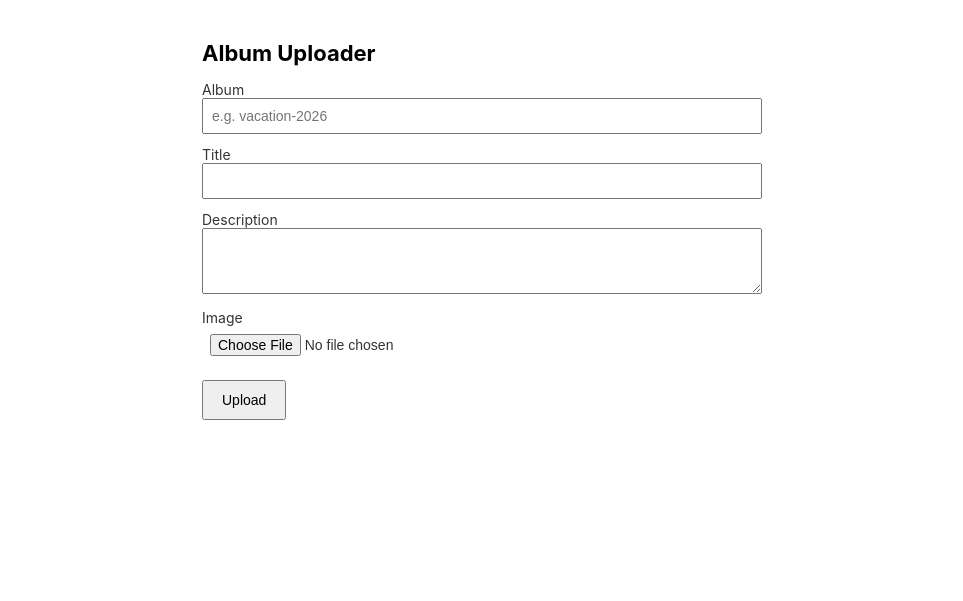
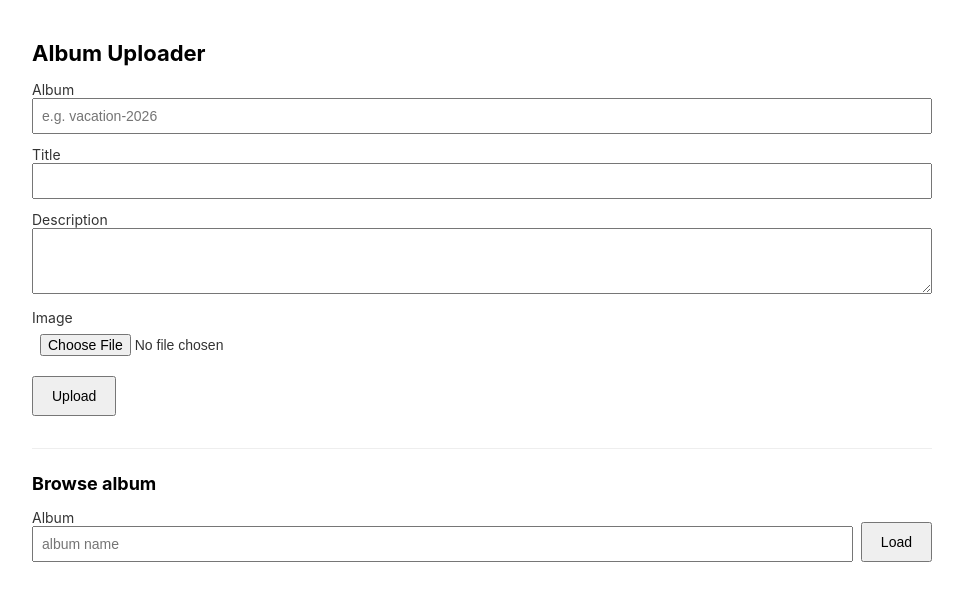
Before and after one commit to ajmal-regobs/albumuploader, a Flask app: page / in a window 1280 px wide. Shown: the top 601 px of the page, without its empty margins (158-1121 px from the left). Run offline with Flask 3, Linux system fonts and the light colour scheme.

Commit message:
complete3

```diff
--- a/app.py
+++ b/app.py
@@ -81,7 +81,14 @@ def list_album(album):
         KeyConditionExpression="album = :a",
         ExpressionAttributeValues={":a": album},
     )
-    return jsonify(resp.get("Items", []))
+    items = resp.get("Items", [])
+    for item in items:
+        item["url"] = s3.generate_presigned_url(
+            "get_object",
+            Params={"Bucket": item["s3_bucket"], "Key": item["s3_key"]},
+            ExpiresIn=3600,
+        )
+    return jsonify(items)
 
 
 if __name__ == "__main__":
--- a/templates/index.html
+++ b/templates/index.html
@@ -4,19 +4,30 @@
   <meta charset="utf-8">
   <title>Album Uploader</title>
   <style>
-    body { font-family: -apple-system, sans-serif; max-width: 560px; margin: 40px auto; padding: 0 16px; }
+    body { font-family: -apple-system, sans-serif; max-width: 900px; margin: 40px auto; padding: 0 16px; }
     h1 { font-size: 22px; }
+    h2 { font-size: 18px; margin-top: 32px; border-top: 1px solid #eee; padding-top: 24px; }
     label { display: block; margin-top: 12px; font-size: 14px; color: #333; }
     input, textarea { width: 100%; padding: 8px; font-size: 14px; box-sizing: border-box; }
-    button { margin-top: 16px; padding: 10px 18px; font-size: 14px; cursor: pointer; }
+    button { margin-top: 12px; padding: 10px 18px; font-size: 14px; cursor: pointer; }
     #status { margin-top: 16px; font-size: 14px; white-space: pre-wrap; }
     .ok { color: #0a7d2a; }
     .err { color: #b00020; }
+    .row { display: flex; gap: 8px; align-items: flex-end; }
+    .row input { flex: 1; }
+    .grid { display: grid; grid-template-columns: repeat(auto-fill, minmax(180px, 1fr)); gap: 12px; margin-top: 16px; }
+    .card { border: 1px solid #e5e5e5; border-radius: 6px; overflow: hidden; background: #fafafa; }
+    .card img { width: 100%; height: 180px; object-fit: cover; display: block; background: #eee; }
+    .card .meta { padding: 8px; font-size: 12px; }
+    .card .meta .t { font-weight: 600; }
+    .card .meta .d { color: #666; margin-top: 2px; }
+    .empty { color: #666; font-size: 14px; margin-top: 12px; }
   </style>
 </head>
 <body>
   <h1>Album Uploader</h1>
-  <form id="f">
+
+  <form id="upload-form">
     <label>Album
       <input name="album" required placeholder="e.g. vacation-2026">
     </label>
@@ -33,26 +44,71 @@
   </form>
   <div id="status"></div>
 
+  <h2>Browse album</h2>
+  <form id="browse-form" class="row">
+    <label style="flex:1; margin:0">Album
+      <input id="browse-album" required placeholder="album name">
+    </label>
+    <button type="submit">Load</button>
+  </form>
+  <div id="gallery" class="grid"></div>
+
   <script>
-    const form = document.getElementById('f');
-    const status = document.getElementById('status');
-    form.addEventListener('submit', async (e) => {
+    const statusEl = document.getElementById('status');
+    const gallery = document.getElementById('gallery');
+
+    document.getElementById('upload-form').addEventListener('submit', async (e) => {
       e.preventDefault();
-      status.className = '';
-      status.textContent = 'Uploading...';
-      const data = new FormData(form);
+      statusEl.className = '';
+      statusEl.textContent = 'Uploading...';
+      const form = e.target;
       try {
-        const r = await fetch('/upload', { method: 'POST', body: data });
+        const r = await fetch('/upload', { method: 'POST', body: new FormData(form) });
         const j = await r.json();
         if (!r.ok) throw new Error(j.error || 'upload failed');
-        status.className = 'ok';
-        status.textContent = 'Queued: ' + JSON.stringify(j, null, 2);
+        statusEl.className = 'ok';
+        statusEl.textContent = 'Uploaded: ' + j.s3_key;
+        const album = form.album.value;
         form.reset();
+        document.getElementById('browse-album').value = album;
+        loadAlbum(album);
       } catch (err) {
-        status.className = 'err';
-        status.textContent = 'Error: ' + err.message;
+        statusEl.className = 'err';
+        statusEl.textContent = 'Error: ' + err.message;
       }
     });
+
+    document.getElementById('browse-form').addEventListener('submit', (e) => {
+      e.preventDefault();
+      loadAlbum(document.getElementById('browse-album').value.trim());
+    });
+
+    async function loadAlbum(album) {
+      if (!album) return;
+      gallery.innerHTML = '<div class="empty">Loading...</div>';
+      try {
+        const r = await fetch('/albums/' + encodeURIComponent(album));
+        const items = await r.json();
+        if (!Array.isArray(items) || items.length === 0) {
+          gallery.innerHTML = '<div class="empty">No images in "' + album + '".</div>';
+          return;
+        }
+        gallery.innerHTML = items.map(it => `
+          <div class="card">
+            <img src="${it.url}" alt="${(it.title||it.original_filename||'').replace(/"/g,'&quot;')}" loading="lazy">
+            <div class="meta">
+              <div class="t">${escapeHtml(it.title || it.original_filename || it.image_id)}</div>
+              <div class="d">${escapeHtml(it.description || '')}</div>
+            </div>
+          </div>`).join('');
+      } catch (err) {
+        gallery.innerHTML = '<div class="empty err">Error: ' + err.message + '</div>';
+      }
+    }
+
+    function escapeHtml(s) {
+      return String(s).replace(/[&<>"']/g, c => ({'&':'&amp;','<':'&lt;','>':'&gt;','"':'&quot;',"'":'&#39;'}[c]));
+    }
   </script>
 </body>
 </html>
```
